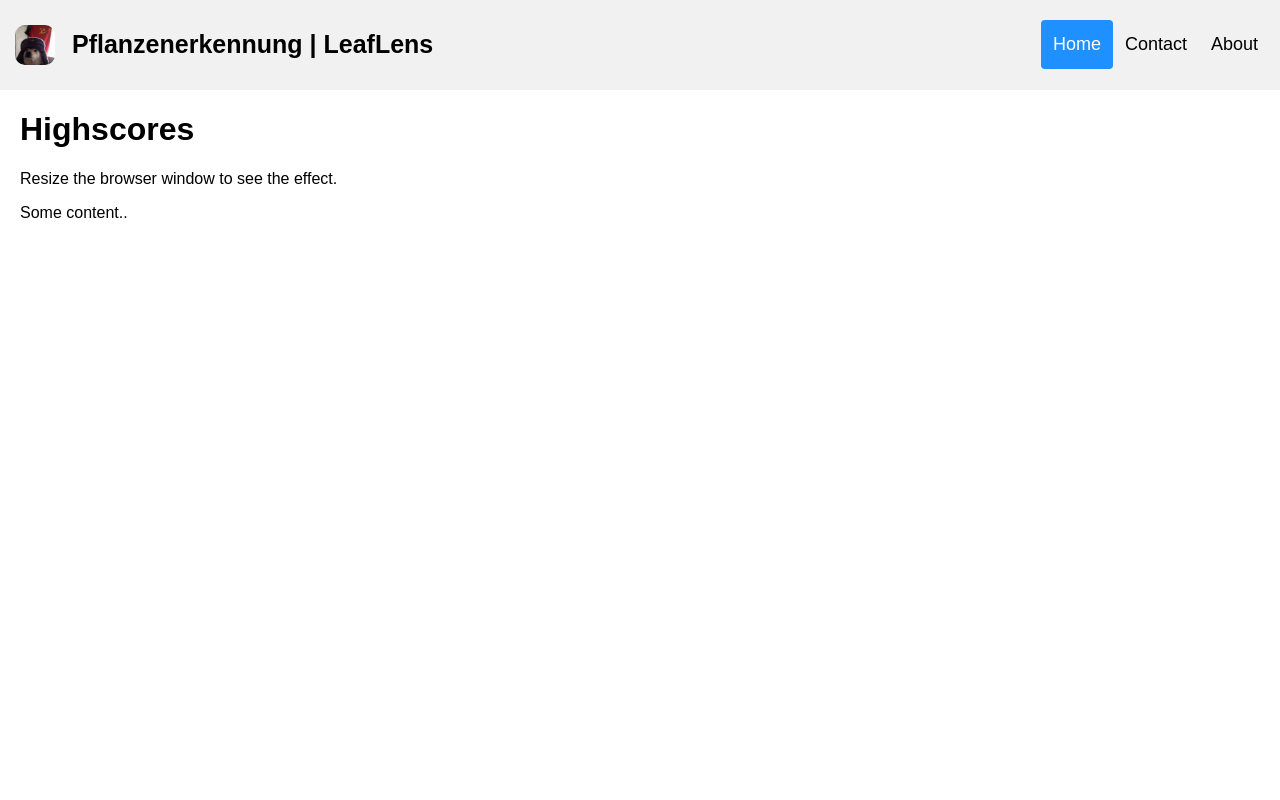
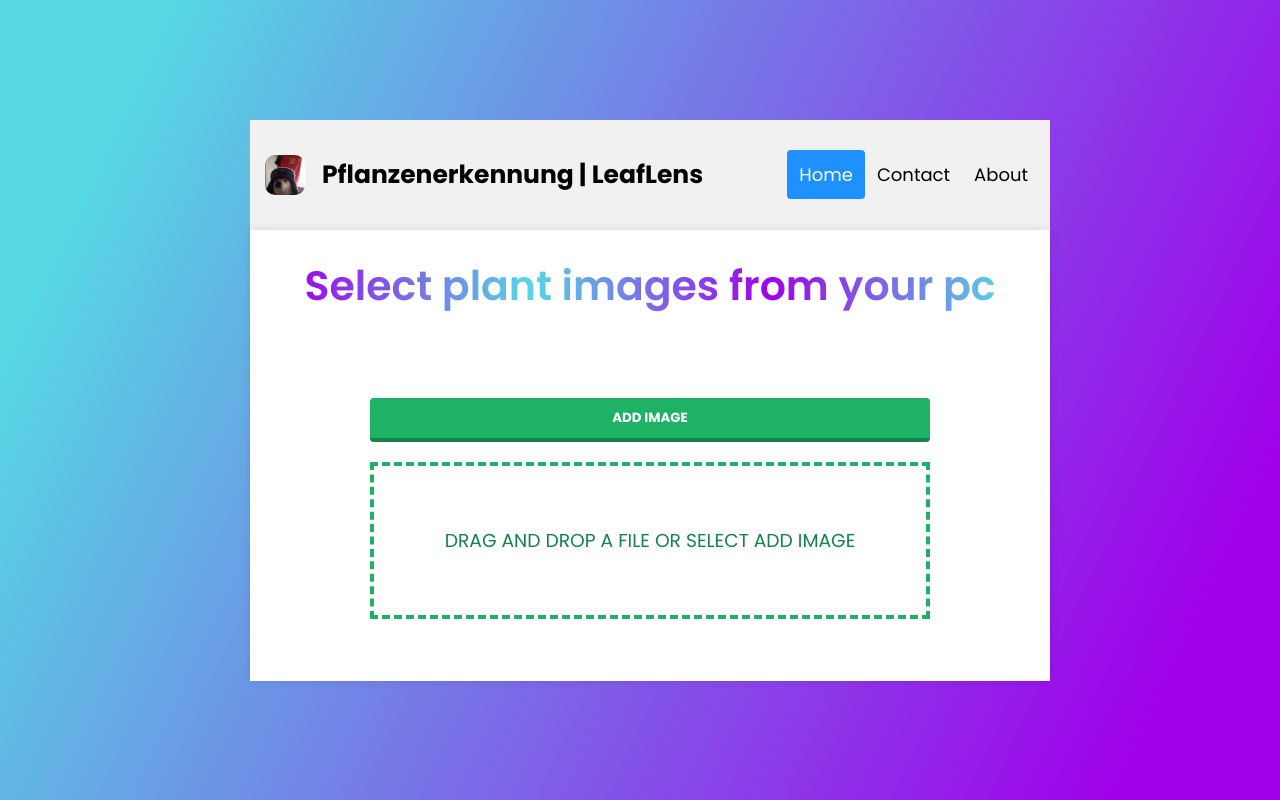
Before and after one commit to Lasse27/LeafLens, a Flask app: page / in a window 1280 px wide. Run offline with Flask 3, Linux system fonts and the light colour scheme.

Commit message:
Add: Added Module for handling of encode and decode of images Add: Added a prettier GUI

```diff
--- /dev/null
+++ b/src/FLASK/static/styles/form.css
@@ -0,0 +1,285 @@
+@import url("https://fonts.googleapis.com/css?family=Poppins:400,500,600,700&display=swap");
+* {
+    margin: 0;
+    padding: 0;
+    outline: none;
+    box-sizing: border-box;
+    font-family: "Poppins", sans-serif;
+}
+body {
+    display: flex;
+    align-items: center;
+    justify-content: center;
+    min-height: 100vh;
+    padding: 10px;
+    font-family: "Poppins", sans-serif;
+    background: linear-gradient(115deg, #56d8e4 10%, #9f01ea 90%);
+}
+.container {
+    max-width: 800px;
+    background: #fff;
+    width: 800px;
+    padding: 25px 40px 10px 40px;
+    box-shadow: 0px 0px 10px rgba(0, 0, 0, 0.1);
+}
+.container .text {
+    text-align: center;
+    font-size: 41px;
+    font-weight: 600;
+    font-family: "Poppins", sans-serif;
+    background: -webkit-linear-gradient(
+        right,
+        #56d8e4,
+        #9f01ea,
+        #56d8e4,
+        #9f01ea
+    );
+    -webkit-background-clip: text;
+    -webkit-text-fill-color: transparent;
+    background-clip: text;
+}
+.container form {
+    padding: 30px 0 0 0;
+}
+.container form .form-row {
+    display: flex;
+    margin: 32px 0;
+}
+form .form-row .input-data {
+    width: 100%;
+    height: 40px;
+    margin: 0 20px;
+    position: relative;
+}
+form .form-row .textarea {
+    height: 70px;
+}
+.input-data input,
+.textarea textarea {
+    display: block;
+    width: 100%;
+    height: 100%;
+    border: none;
+    font-size: 17px;
+    border-bottom: 2px solid rgba(0, 0, 0, 0.12);
+}
+.input-data input:focus ~ label,
+.textarea textarea:focus ~ label,
+.input-data input:valid ~ label,
+.textarea textarea:valid ~ label {
+    transform: translateY(-20px);
+    font-size: 14px;
+    color: #3498db;
+}
+.textarea textarea {
+    resize: none;
+    padding-top: 10px;
+}
+.input-data label {
+    position: absolute;
+    pointer-events: none;
+    bottom: 10px;
+    font-size: 16px;
+    transition: all 0.3s ease;
+}
+.textarea label {
+    width: 100%;
+    bottom: 40px;
+    background: #fff;
+}
+.input-data .underline {
+    position: absolute;
+    bottom: 0;
+    height: 2px;
+    width: 100%;
+}
+.input-data .underline:before {
+    position: absolute;
+    content: "";
+    height: 2px;
+    width: 100%;
+    background: #3498db;
+    transform: scaleX(0);
+    transform-origin: center;
+    transition: transform 0.3s ease;
+}
+.input-data input:focus ~ .underline:before,
+.input-data input:valid ~ .underline:before,
+.textarea textarea:focus ~ .underline:before,
+.textarea textarea:valid ~ .underline:before {
+    transform: scale(1);
+}
+.submit-btn .input-data {
+    overflow: hidden;
+    height: 45px !important;
+    width: 25% !important;
+}
+.submit-btn .input-data .inner {
+    height: 100%;
+    width: 300%;
+    position: absolute;
+    left: -100%;
+    background: -webkit-linear-gradient(
+        right,
+        #56d8e4,
+        #9f01ea,
+        #56d8e4,
+        #9f01ea
+    );
+    transition: all 0.4s;
+}
+.submit-btn .input-data:hover .inner {
+    left: 0;
+}
+.submit-btn .input-data input {
+    background: none;
+    border: none;
+    color: #fff;
+    font-size: 17px;
+    font-weight: 500;
+    text-transform: uppercase;
+    letter-spacing: 1px;
+    cursor: pointer;
+    position: relative;
+    z-index: 2;
+}
+@media (max-width: 700px) {
+    .container .text {
+        font-size: 30px;
+    }
+    .container form {
+        padding: 10px 0 0 0;
+    }
+    .container form .form-row {
+        display: block;
+    }
+    form .form-row .input-data {
+        margin: 35px 0 !important;
+    }
+    .submit-btn .input-data {
+        width: 40% !important;
+    }
+}
+
+.file-upload {
+    background-color: #ffffff;
+    width: 600px;
+    margin: 0 auto;
+    padding: 20px;
+}
+
+.file-upload-btn {
+    width: 100%;
+    margin: 0;
+    color: #fff;
+    background: #1fb264;
+    border: none;
+    padding: 10px;
+    border-radius: 4px;
+    border-bottom: 4px solid #15824b;
+    transition: all 0.2s ease;
+    outline: none;
+    text-transform: uppercase;
+    font-weight: 700;
+}
+
+.file-upload-btn:hover {
+    background: #1aa059;
+    color: #ffffff;
+    transition: all 0.2s ease;
+    cursor: pointer;
+}
+
+.file-upload-btn:active {
+    border: 0;
+    transition: all 0.2s ease;
+}
+
+.file-upload-content {
+    display: none;
+    text-align: center;
+}
+
+.file-upload-input {
+    position: absolute;
+    margin: 0;
+    padding: 0;
+    width: 100%;
+    height: 100%;
+    outline: none;
+    opacity: 0;
+    cursor: pointer;
+}
+
+.image-upload-wrap {
+    margin-top: 20px;
+    border: 4px dashed #1fb264;
+    position: relative;
+}
+
+.image-dropping,
+.image-upload-wrap:hover {
+    background-color: #1fb264;
+    border: 4px dashed #ffffff;
+}
+
+.image-title-wrap {
+    padding: 0 15px 15px 15px;
+    color: #222;
+}
+
+.drag-text {
+    text-align: center;
+}
+
+.drag-text h3 {
+    font-weight: 100;
+    text-transform: uppercase;
+    color: #15824b;
+    padding: 60px 0;
+}
+
+.file-upload-image {
+    max-height: 200px;
+    max-width: 200px;
+    margin: auto;
+    padding: 20px;
+}
+
+.remove-image {
+    width: 200px;
+    margin: 0;
+    color: #fff;
+    background: #cd4535;
+    border: none;
+    padding: 10px;
+    border-radius: 4px;
+    border-bottom: 4px solid #b02818;
+    transition: all 0.2s ease;
+    outline: none;
+    text-transform: uppercase;
+    font-weight: 700;
+}
+
+.remove-image:hover {
+    background: #c13b2a;
+    color: #ffffff;
+    transition: all 0.2s ease;
+    cursor: pointer;
+}
+
+.remove-image:active {
+    border: 0;
+    transition: all 0.2s ease;
+}
+
+/* default boilerplate to center input */
+body {
+    min-height: 100vh;
+    max-width: 100vw;
+    display: flex;
+    align-items: center;
+    justify-content: center;
+    padding: 5vmax;
+    box-sizing: border-box;
+}
--- a/src/FLASK/static/styles/index.css
+++ b/src/FLASK/static/styles/index.css
@@ -10,7 +10,7 @@
 .header {
     overflow: hidden;
     background-color: #f1f1f1;
-    padding: 20px 10px;
+    padding: 30px 10px;
 }
 
 .header a {
--- a/src/FLASK/templates/index.html
+++ b/src/FLASK/templates/index.html
@@ -1,28 +1,21 @@
 <!DOCTYPE html>
 <html>
+
 <head>
     <meta name="viewport" content="width=device-width, initial-scale=1" />
     <title>Pflanzenerkennung | LeafLens</title>
-    <script src="https://d3js.org/d3.v7.min.js"></script>
-    <link
-      rel="icon"
-      type="image/x-icon"
-      href="{{ url_for('static', filename='images/icon.ico') }}"
-    />
-    <link
-      rel="stylesheet"
-      type="text/css"
-      href="{{ url_for('static',filename='styles/index.css') }}"
-    />
+    <link rel="icon" type="image/x-icon" href="{{ url_for('static', filename='images/icon.ico') }}" />
+    <link rel="stylesheet" type="text/css" href="{{ url_for('static',filename='styles/index.css') }}" />
+    <link rel="stylesheet" type="text/css" href="{{ url_for('static',filename='styles/form.css') }}" />
 </head>
 
 <body>
+    <!-- ########## SITE-HEADER ########## -->
+    <div style="padding-left: 20px">
+        <div class="form-row">
             <div class="header">
-      <img
-        src="{{ url_for('static', filename='images/icon.ico') }}"
-        style="height: 50px; width: 50px; border-radius: 15px"
-        alt="AppIcon"
-      />
+                <img src="{{ url_for('static', filename='images/icon.ico') }}"
+                    style="height: 50px; width: 50px; border-radius: 15px" alt="AppIcon" />
                 <a href="#default" class="logo">Pflanzenerkennung | LeafLens</a>
                 <div class="header-right">
                     <a class="active" href="#home">Home</a>
@@ -30,11 +23,72 @@
                     <a href="#about">About</a>
                 </div>
             </div>
+        </div>
+        <div class="container">
+            <div class="text">Select plant images from your pc</div>
+            <form action="#">
+                <div class="form-row">
+                    <script class="jsbin" src="https://ajax.googleapis.com/ajax/libs/jquery/1/jquery.min.js"></script>
+                    <div class="file-upload">
+                        <button class="file-upload-btn" type="button"
+                            onclick="$('.file-upload-input').trigger( 'click' )">
+                            Add Image
+                        </button>
 
-    <div style="padding-left: 20px">
-      <h1>Highscores</h1>
-      <p>Resize the browser window to see the effect.</p>
-      <p>Some content..</p>
+                        <div class="image-upload-wrap">
+                            <input class="file-upload-input" type="file" onchange="readURL(this);" accept="image/*" />
+                            <div class="drag-text">
+                                <h3>Drag and drop a file or select add Image</h3>
+                            </div>
+                        </div>
+                        <div class="file-upload-content">
+                            <img class="file-upload-image" src="#" alt="your image" />
+                            <div class="image-title-wrap">
+                                <button type="button" onclick="removeUpload()" class="remove-image">
+                                    Remove
+                                    <span class="image-title">Uploaded Image</span>
+                                </button>
+                            </div>
+                        </div>
+                        <script>
+                            function readURL(input) {
+                                if (input.files && input.files[0]) {
+                                    var reader = new FileReader();
+
+                                    reader.onload = function (e) {
+                                        $(".image-upload-wrap").hide();
+
+                                        $(".file-upload-image").attr("src", e.target.result);
+                                        $(".file-upload-content").show();
+
+                                        $(".image-title").html(input.files[0].name);
+                                    };
+
+                                    reader.readAsDataURL(input.files[0]);
+                                } else {
+                                    removeUpload();
+                                }
+                            }
+
+                            function removeUpload() {
+                                $(".file-upload-input").replaceWith(
+                                    $(".file-upload-input").clone()
+                                );
+                                $(".file-upload-content").hide();
+                                $(".image-upload-wrap").show();
+                            }
+                            $(".image-upload-wrap").bind("dragover", function () {
+                                $(".image-upload-wrap").addClass("image-dropping");
+                            });
+                            $(".image-upload-wrap").bind("dragleave", function () {
+                                $(".image-upload-wrap").removeClass("image-dropping");
+                            });
+                        </script>
+                    </div>
+                </div>
+            </form>
+        </div>
     </div>
 </body>
+
 </html>
```
Also changed, not shown: src/FLASK/static/script/index.js (added, +30 -0 lines), src/WORK/Image_Handler.py (added, +87 -0 lines), src/__init__.py (deleted, +0 -7 lines), src/main.py (added, +14 -0 lines), src/FLASK/static/images/Comrade_Doge.png (added), 1 other file. Lines whose indentation alone changed are shown as unchanged.
